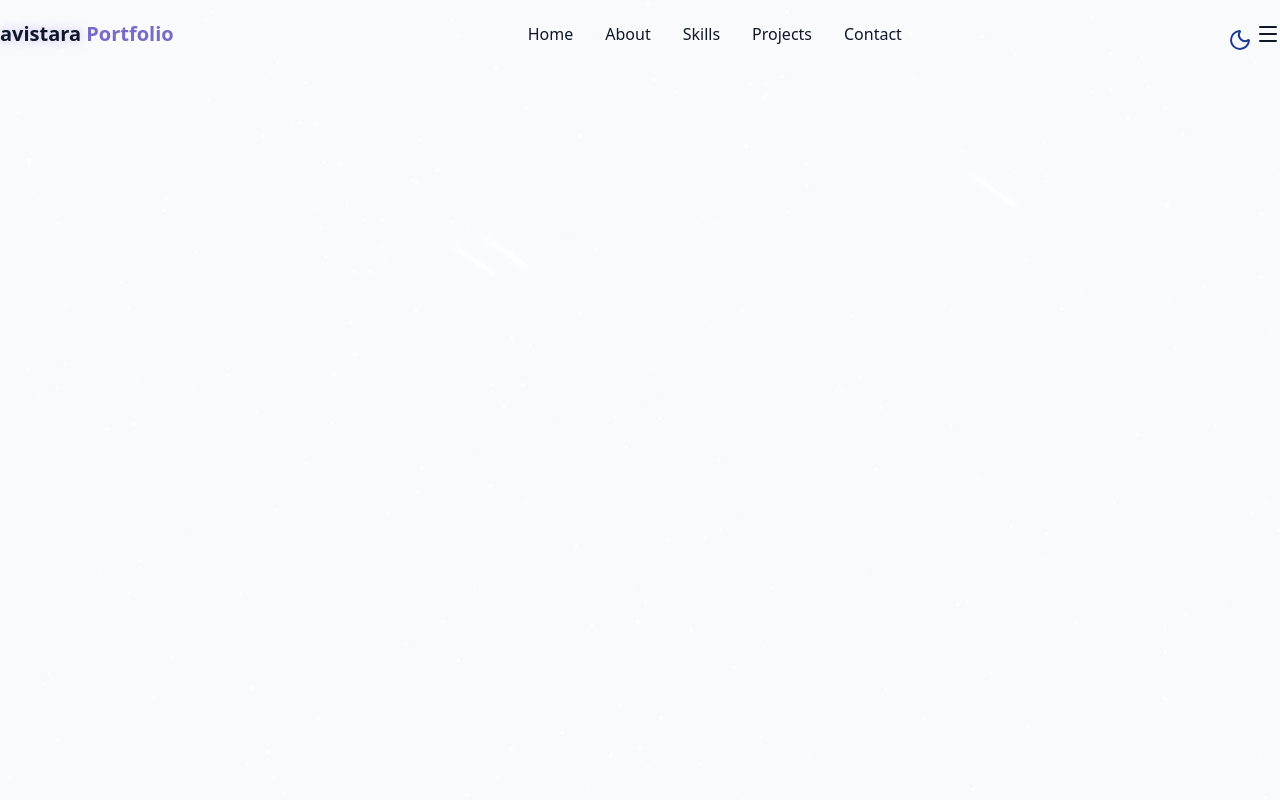
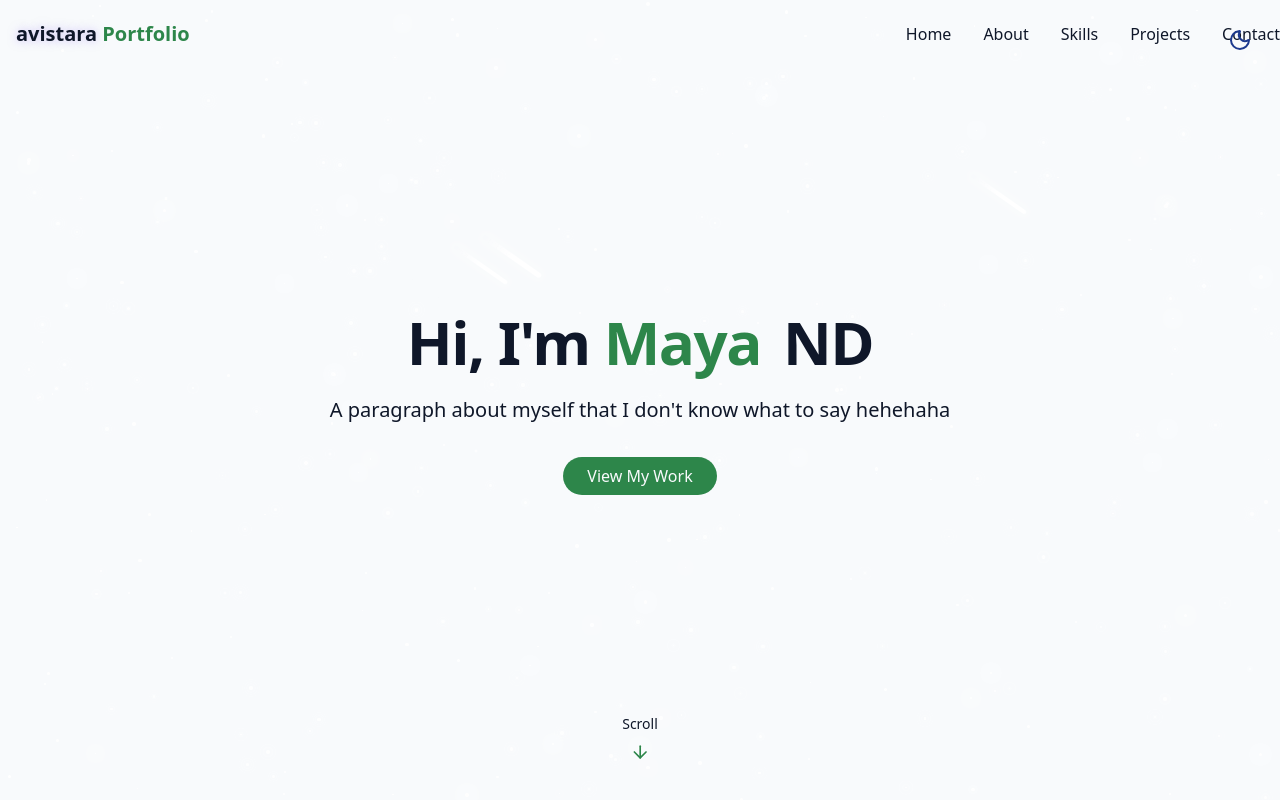
Before and after one commit to avistara/portfolio-t, a React (Vite) app: page / in a window 1280 px wide. Shown: the top 800 px of the page. Built offline with nearby package versions, Linux system fonts and the light colour scheme.

Commit message:
1:30 color fixed

```diff
--- /dev/null
+++ b/src/components/AboutSection.jsx
@@ -0,0 +1,12 @@
+export const AboutSection = () => {
+  return (
+    <section id="about" className="py-24 px-4 relative">
+      {" "}
+      <div className="container mx-auto max-w-5xl">
+        <h2>
+          About <span></span>
+        </h2>
+      </div>
+    </section>
+  );
+};
--- /dev/null
+++ b/src/components/HeroSection.jsx
@@ -0,0 +1,44 @@
+import { ArrowDown } from "lucide-react";
+
+export const HeroSection = () => {
+  return (
+    <section
+      id="hero"
+      className="relative min-h-screen flex flex-col items-center justify-center px-4"
+    >
+      {" "}
+      <div className="container max-width-4xl mx-auto text-center z-10">
+        <div className="space-y-6">
+          <h1 className="text-4xl md:text-6xl font-bold tracking-tight">
+            {/* name heading*/}
+            <span className="opacity-0 animate-fade-in"> Hi, I'm </span>
+            <span className="text-primary opacity-0 animate-fade-in-delay-1">
+              {" "}
+              Maya{" "}
+            </span>
+            <span className="text-gradient ml-2 opacity-0 animate-fade-in-delay-2">
+              {" "}
+              ND{" "}
+            </span>
+          </h1>
+
+          {/* text below name */}
+          <p className="text-lg md:text-xl text-muted-foreground max-w-2xl mx-auto opacity-0 animate-fade-in-delay-3">
+            A paragraph about myself that I don't know what to say hehehaha
+          </p>
+
+          {/* view projects button*/}
+          <div className="pt-4 opacity-0 animate-fade-in-delay-4">
+            <a href="#projects" className="cosmic-button">
+              View My Work
+            </a>
+          </div>
+        </div>
+      </div>
+      <div className="absolute bottom-8 left-1/2 transform -translate-x-1/2 flex flex-col items-center animate-bounce">
+        <span className="text-sm text-muted-foreground mb-2"> Scroll </span>
+        <ArrowDown className="h-5 w-5 text-primary" />
+      </div>
+    </section>
+  );
+};
--- a/src/components/Navbar.jsx
+++ b/src/components/Navbar.jsx
@@ -28,7 +28,7 @@
         isScrolled ? "py-3 bg-background/80 backdrop-blur-md shadow-xs" : "py-5"
       )}
     >
-      <div className="container flex items-center justify-between">
+      <div className="pl-4 container flex items-center justify-between">
         <a
           className="text-xl font-bold text-primary flex items-center"
           href="#hero"
@@ -54,7 +54,11 @@
         </div>
 
         {/*mobile*/}
-        <button onClick={() => setIsMenuOpen((prev) => !prev)}>
+        <button
+          onClick={() => setIsMenuOpen((prev) => !prev)}
+          className="md:hidden p-2 text-foreground z-50"
+          aria-label={isMenuOpen ? "Close Menu" : "Open Menu"}
+        >
           {isMenuOpen ? <X size={24} /> : <Menu size={24} />}
         </button>
         <div
--- a/src/index.css
+++ b/src/index.css
@@ -11,16 +11,14 @@
   --color-card: hsl(var(--card));
 
   --animate-float: float 6s ease-in-out infinite;
-  --animate-pulse-subtle: pulse-subtle 4s ease-in-out infinite
+  --animate-pulse-subtle: pulse-subtle 4s ease-in-out infinite;
   --animate-fade-in: fade-in 0.7s ease-out forwards;
   --animate-fade-in-delay-1: fade-in 0.7s ease-out 0.2s forwards;
   --animate-fade-in-delay-2: fade-in 0.7s ease-out 0.4s forwards;
   --animate-fade-in-delay-3: fade-in 0.7s ease-out 0.6s forwards;
   --animate-fade-in-delay-4: fade-in 0.7s ease-out 0.8s forwards;
   --animate-meteor: meteor 5s linear infinite;
-
 }
-
 
 @keyframes float {
   0%,
@@ -32,50 +30,49 @@
   }
 }
 
-@keyframes pulse-subtle{
+@keyframes pulse-subtle {
   0%,
   100% {
     opacity: 1;
   }
   50% {
-    opacity : 0.8;
+    opacity: 0.8;
   }
 }
 
-@keyframes fade-in{
+@keyframes fade-in {
   from {
-    opacity:0;
+    opacity: 0;
     transform: translateY(20px);
-
   }
   to {
-    opacity:1;
-    transform: translateY(0)
+    opacity: 1;
+    transform: translateY(0);
   }
 }
 
 @keyframes meteor {
-    0% {
+  0% {
     transform: rotate(215deg) translateX(0);
     opacity: 1;
   }
   70% {
     opacity: 1;
   }
-  100%{
+  100% {
     transform: rotate(215deg) translateX(-500px);
     opacity: 0;
   }
 }
 
-@layer base{
-  :root{
+@layer base {
+  :root {
     --background: 210 40% 98%;
     --foreground: 222 47% 11%;
 
     --card: 0 0% 100%;
 
-    --primary: 250 47% 60%;
+    --primary: 140 50% 35%;
     --primary-foreground: 210 40% 98%;
 
     --border: 214 32% 91%;
@@ -87,63 +84,56 @@
 
     --card: 222 47% 8%;
 
-    --primary: 250 65% 65%;
+    --primary: 160 84% 30%;
     --primary-foreground: 213 31% 91%;
 
     --border: 217 33% 20%;
   }
 
-  *{
-    @apply border-border
+  * {
+    @apply border-border;
   }
 
-  html{
+  html {
     @apply scroll-smooth;
-
   }
 
   body {
     @apply bg-background text-foreground transition-colors duration-300;
     font-feature-settings: "rlig" 1, "calt" 1;
   }
-
 }
-
 
 /*tailwind utility classes*/
 @utility container {
   margin-inline: auto
   padding-inline: 2rem
 
-  @media (width>=640px){
+  @media (width>=640px) {
     max-width: 640px;
   }
 
-
-  @media (width>=768px){
+  @media (width>=768px) {
     max-width: 768px;
   }
 
-  @media (width>=1280px){
+  @media (width>=1280px) {
     max-width: 1280px;
   }
 
-  @media (width>=1400px){
+  @media (width>=1400px) {
     max-width: 1400px;
   }
-
 }
 
 @utility text-glow {
   @apply relative;
   text-shadow: 0 0 10px rgba(167, 139, 250, 0.5);
-
 }
 
 @utility card-hover {
   @apply transition-transform duration-300 hover:shadow-lg;
   text-shadow: 0 0 10px rgba(167, 139, 250, 0.5);
-
 }
 @utility gradient-border {
   @apply relative rounded-md;
@@ -160,19 +150,17 @@
 /* can change bg-white to diff colors for star later (green?)*/
 @utility star {
   @apply absolute rounded-full bg-white;
-  box-shadow: 0 0 10px 2px rgba(255, 255, 255, 0.4)
+  box-shadow: 0 0 10px 2px rgba(255, 255, 255, 0.4);
 }
-
 
 @utility meteor {
   @apply absolute bg-linear-to-r from-white via-white to-transparent rounded-full;
-  box-shadow: 0 0 10px 5px rgba(255, 255, 255, 0.3)
+  box-shadow: 0 0 10px 5px rgba(255, 255, 255, 0.3);
 }
 
-#root{
+#root {
   max-width: 100%;
   margin: 0 auto;
   padding: 0;
   text-align: center;
-
 }
--- a/src/pages/Home.jsx
+++ b/src/pages/Home.jsx
@@ -1,6 +1,8 @@
 import { ThemeToggle } from "../components/ThemeToggle";
 import { Navbar } from "../components/Navbar";
 import { StarBackground } from "../components/StarBackground";
+import { HeroSection } from "../components/HeroSection";
+import { AboutSection } from "../components/AboutSection";
 export const Home = () => {
   return (
     <div className="min-h-screen bg-background text-foreground overflow-x-hidden">
@@ -11,6 +13,10 @@
       {/* navbar */}
       <Navbar />
       {/* main content */}
+      <main>
+        <HeroSection />
+        <AboutSection />
+      </main>
 
       {/* footer*/}
     </div>
```
Also changed, not shown: 1 other file (tests, documents, lock files or other folders).
